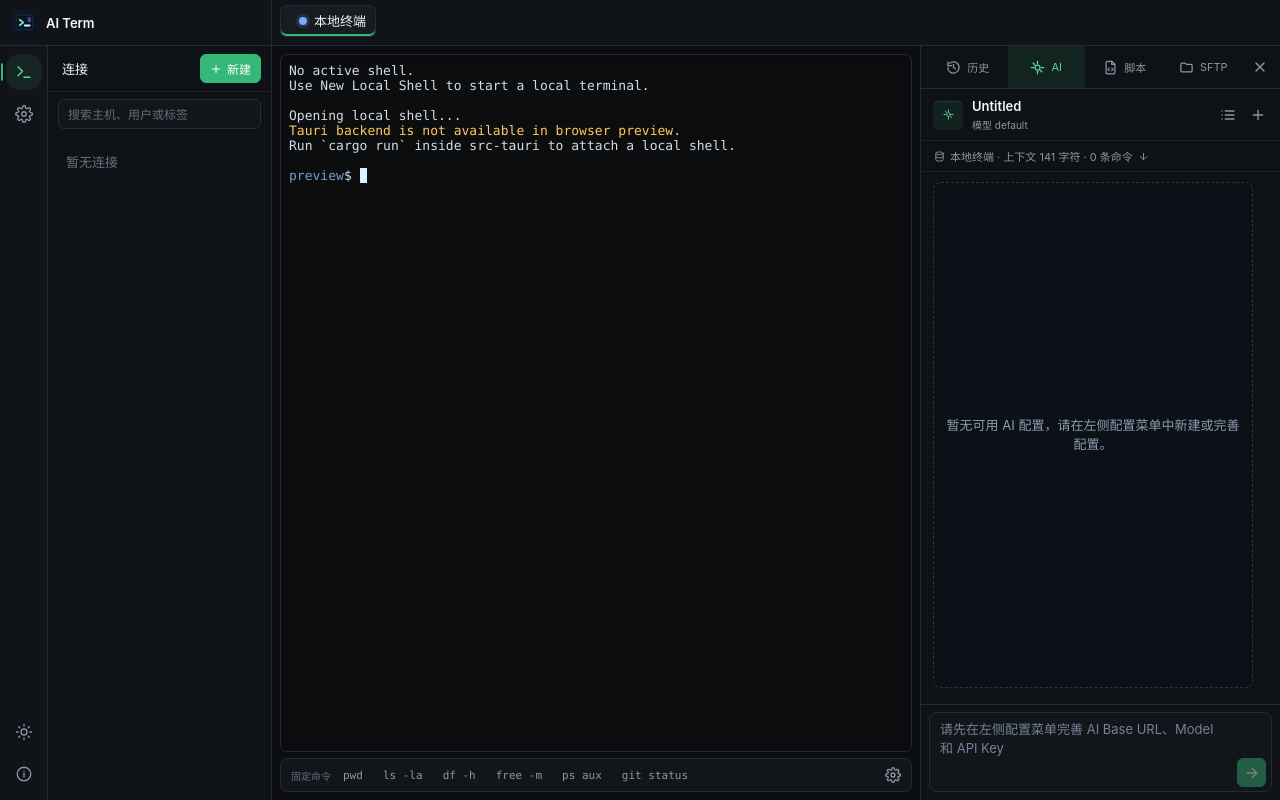
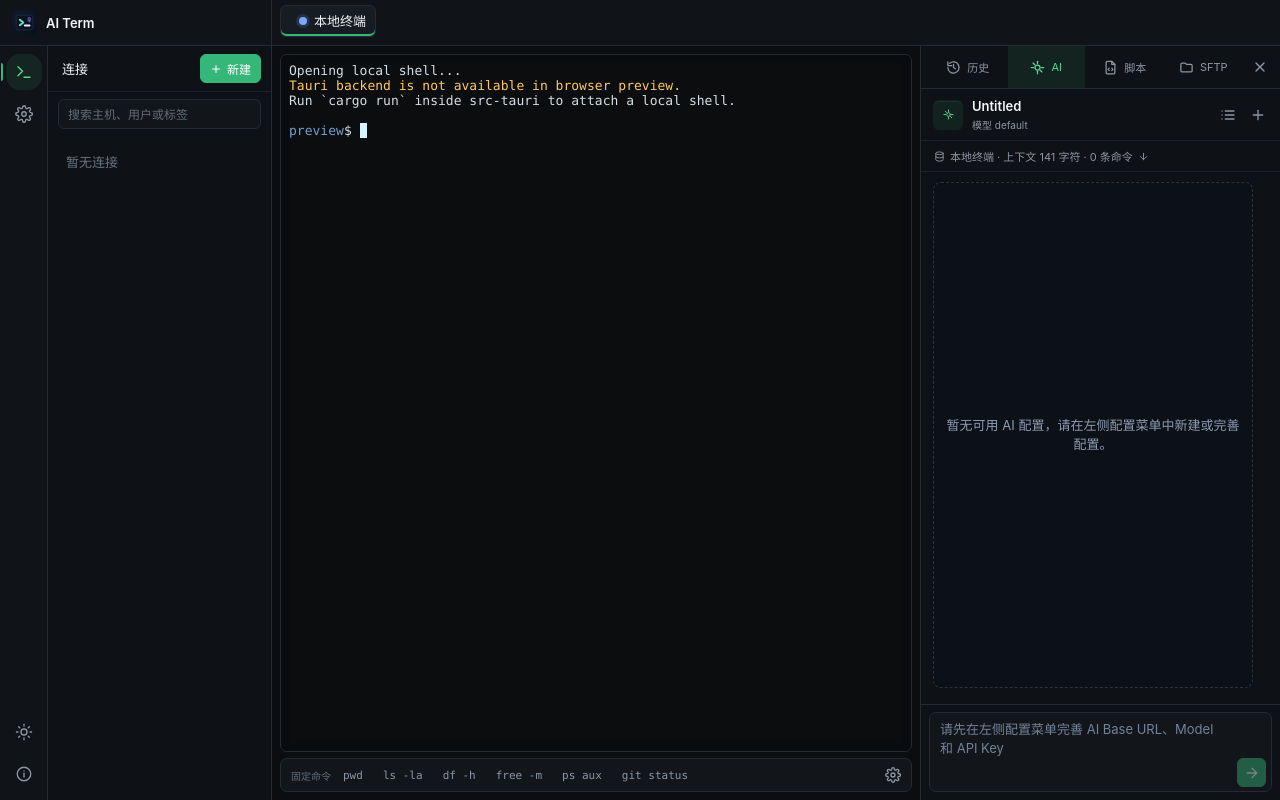
Before and after one commit to tf1997/ai-term, a Vue app in the folder frontend/: page / in a window 1280 px wide. Built offline with nearby package versions, Linux system fonts and the light colour scheme.

Commit message:
perf(frontend): improve Windows UI density

```diff
--- a/frontend/src/components/AppShell.vue
+++ b/frontend/src/components/AppShell.vue
@@ -53,15 +53,18 @@ interface TerminalTab {
 
 const COMMAND_HISTORY_CACHE_LIMIT = 300
 const USER_SETTINGS_STORAGE_KEY = 'ai-term:user-settings:v1'
+const WINDOWS_DENSITY_MIGRATION_STORAGE_KEY = 'ai-term:windows-density:v1'
 const APP_THEME_STORAGE_KEY = 'ai-term:app-theme:v1'
 const WORKSPACE_WIDTH_STORAGE_KEY = 'ai-term:workspace-width:v1'
 const SYSTEM_TERMINAL_FONT_FAMILY = 'ui-monospace, SFMono-Regular, Menlo, Consolas, monospace'
 const WINDOWS_TERMINAL_FONT_FAMILY = '"Cascadia Mono", "Cascadia Code", "JetBrains Mono", Consolas, monospace'
 const LEGACY_WINDOWS_TERMINAL_FONT_FAMILY = '"JetBrains Mono", ui-monospace, monospace'
-const DEFAULT_TERMINAL_FONT_FAMILY = isWindowsPlatform() ? WINDOWS_TERMINAL_FONT_FAMILY : SYSTEM_TERMINAL_FONT_FAMILY
+const WINDOWS_PLATFORM = isWindowsPlatform()
+const DEFAULT_TERMINAL_FONT_FAMILY = WINDOWS_PLATFORM ? WINDOWS_TERMINAL_FONT_FAMILY : SYSTEM_TERMINAL_FONT_FAMILY
+const DEFAULT_TERMINAL_FONT_SIZE = WINDOWS_PLATFORM ? 15 : 13
 const defaultUserSettings: AppUserSettings = {
   terminalFontFamily: DEFAULT_TERMINAL_FONT_FAMILY,
-  terminalFontSize: 13,
+  terminalFontSize: DEFAULT_TERMINAL_FONT_SIZE,
   terminalTheme: 'midnight',
   defaultShell: 'system'
 }
@@ -950,7 +953,10 @@ function formatError(error: unknown) {
 function loadUserSettings(): AppUserSettings {
   try {
     const raw = localStorage.getItem(USER_SETTINGS_STORAGE_KEY)
-    if (!raw) return { ...defaultUserSettings }
+    if (!raw) {
+      if (WINDOWS_PLATFORM) localStorage.setItem(WINDOWS_DENSITY_MIGRATION_STORAGE_KEY, '1')
+      return { ...defaultUserSettings }
+    }
     const parsed = JSON.parse(raw) as Partial<AppUserSettings>
     const storedTerminalFontFamily = parsed.terminalFontFamily
     const usesManagedDefault = !storedTerminalFontFamily
@@ -958,13 +964,19 @@ function loadUserSettings(): AppUserSettings {
       || storedTerminalFontFamily === WINDOWS_TERMINAL_FONT_FAMILY
       || storedTerminalFontFamily === LEGACY_WINDOWS_TERMINAL_FONT_FAMILY
     const terminalFontFamily = usesManagedDefault ? DEFAULT_TERMINAL_FONT_FAMILY : storedTerminalFontFamily
-    return {
+    const settings: AppUserSettings = {
       ...defaultUserSettings,
       ...parsed,
       terminalFontFamily,
       terminalFontSize: Math.max(11, Math.min(22, Number(parsed.terminalFontSize) || defaultUserSettings.terminalFontSize)),
       terminalTheme: 'midnight'
     }
+    if (WINDOWS_PLATFORM && !localStorage.getItem(WINDOWS_DENSITY_MIGRATION_STORAGE_KEY)) {
+      if (settings.terminalFontSize === 13) settings.terminalFontSize = DEFAULT_TERMINAL_FONT_SIZE
+      localStorage.setItem(USER_SETTINGS_STORAGE_KEY, JSON.stringify(settings))
+      localStorage.setItem(WINDOWS_DENSITY_MIGRATION_STORAGE_KEY, '1')
+    }
+    return settings
   } catch {
     return { ...defaultUserSettings }
   }
--- a/frontend/src/components/SettingsSidebar.vue
+++ b/frontend/src/components/SettingsSidebar.vue
@@ -11,6 +11,7 @@ const SYSTEM_TERMINAL_FONT_FAMILY = 'ui-monospace, SFMono-Regular, Menlo, Consol
 const WINDOWS_TERMINAL_FONT_FAMILY = '"Cascadia Mono", "Cascadia Code", "JetBrains Mono", Consolas, monospace'
 const windowsPlatform = isWindowsPlatform()
 const DEFAULT_TERMINAL_FONT_FAMILY = windowsPlatform ? WINDOWS_TERMINAL_FONT_FAMILY : SYSTEM_TERMINAL_FONT_FAMILY
+const DEFAULT_TERMINAL_FONT_SIZE = windowsPlatform ? 15 : 13
 
 interface AppUserSettings {
   terminalFontFamily: string
@@ -115,7 +116,7 @@ function closeAiConfig() {
 function saveSettings() {
   emit('updateSettings', {
     ...draft,
-    terminalFontSize: Math.max(11, Math.min(22, Number(draft.terminalFontSize) || 13)),
+    terminalFontSize: Math.max(11, Math.min(22, Number(draft.terminalFontSize) || DEFAULT_TERMINAL_FONT_SIZE)),
     terminalFontFamily: draft.terminalFontFamily.trim() || DEFAULT_TERMINAL_FONT_FAMILY,
     terminalTheme: 'midnight',
     defaultShell: draft.defaultShell.trim() || 'system'
@@ -124,7 +125,7 @@ function saveSettings() {
 
 function resetTerminalAppearance() {
   draft.terminalFontFamily = DEFAULT_TERMINAL_FONT_FAMILY
-  draft.terminalFontSize = 13
+  draft.terminalFontSize = DEFAULT_TERMINAL_FONT_SIZE
   saveSettings()
 }
 </script>
--- a/frontend/src/components/TerminalPane.vue
+++ b/frontend/src/components/TerminalPane.vue
@@ -35,7 +35,7 @@ import { isWindowsPlatform } from '../utils/platform'
 import UiIcon from './UiIcon.vue'
 
 const terminalTypographyOptions = isWindowsPlatform()
-  ? { lineHeight: 1.12, letterSpacing: 0, fontWeight: '400' as const, fontWeightBold: '600' as const }
+  ? { lineHeight: 1.18, letterSpacing: 0, fontWeight: '400' as const, fontWeightBold: '600' as const }
   : { lineHeight: 1, letterSpacing: 0, fontWeight: 'normal' as const, fontWeightBold: 'bold' as const }
 
 type TerminalRuntimeStatus = 'idle' | 'connecting' | 'local' | 'remote' | 'sftp' | 'preview' | 'error'
@@ -1974,7 +1974,6 @@ onMounted(async () => {
   terminal.open(terminalHost.value)
   syncTerminalSize()
   terminal.focus()
-  renderIdlePrompt(terminal)
 
   dataDisposable = terminal.onData((data) => {
     if (handleTerminalProtocolResponse(data)) return
```
Also changed, not shown: frontend/scripts/production-ui-check.mjs, frontend/src/styles.css.
